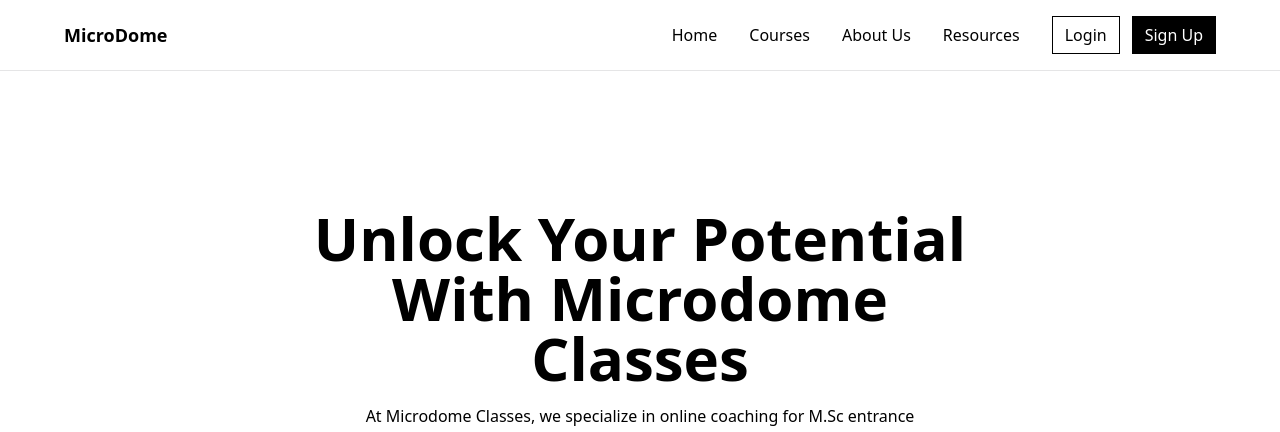
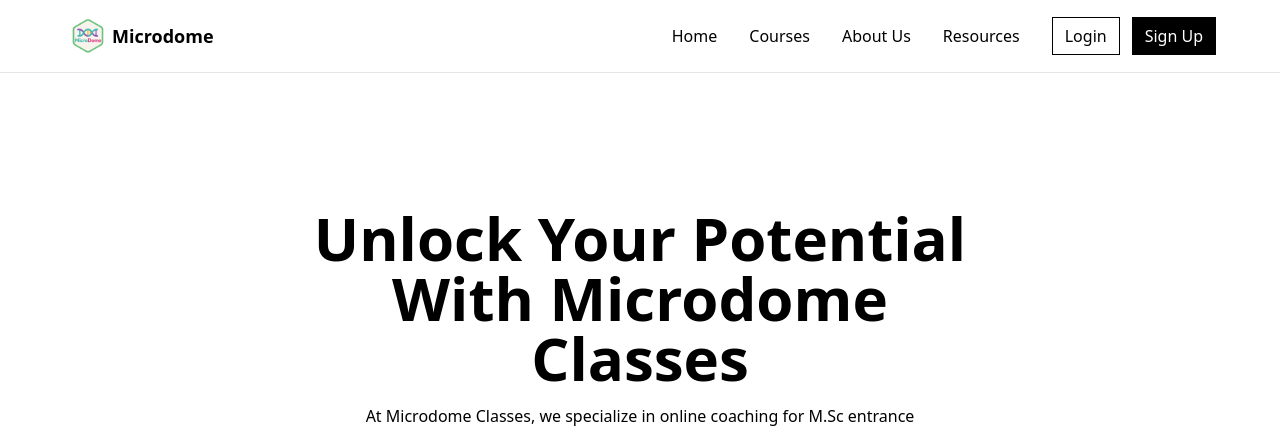
Before and after one commit to souravghoshofficial/microdome, a React (Vite) app in the folder Frontend/: page / in a window 1280 px wide. Shown: the top 432 px of the page. Built offline with nearby package versions, Linux system fonts and the light colour scheme.

Commit message:
add logo

```diff
--- a/Frontend/index.html
+++ b/Frontend/index.html
@@ -1,8 +1,9 @@
-<!doctype html>
+<!DOCTYPE html>
 <html lang="en">
   <head>
     <meta charset="UTF-8" />
     <meta name="viewport" content="width=device-width, initial-scale=1.0" />
+    <link rel="icon" type="image/x-icon" href="./src/assets/microdome-logo.png" sizes="96x96">
     <title>MicroDome</title>
   </head>
   <body>
--- a/Frontend/src/Layout.jsx
+++ b/Frontend/src/Layout.jsx
@@ -1,9 +1,7 @@
 import React from 'react'
 import './index.css'
 import { Outlet } from "react-router";
-
-import { Navbar , Footer } from './components'
-import { Landing , About , Contact , Enroll , Testimonial, Signup } from './pages'
+import { Navbar , Footer } from './components';
 
 const Layout = () => {
   return (
--- a/Frontend/src/components/Footer.jsx
+++ b/Frontend/src/components/Footer.jsx
@@ -1,6 +1,7 @@
 import React from "react";
 import { Link } from "react-router";
 import {RiFacebookCircleFill , RiInstagramFill , RiTwitterXFill , RiLinkedinBoxFill , RiYoutubeFill} from "@remixicon/react"
+import Logo from "./Logo";
 
 const Footer = () => {
   return (
@@ -9,7 +10,7 @@
         <hr className="w-full" />
         <div className="my-8 md:my-16 w-full px-2 md:px-8 flex flex-col md:flex-row justify-between">
           <div className="w-full md:w-[40%] flex flex-col justify-center">
-            <h3 className="text-2xl font-bold">MicroDome</h3>
+            <Logo className="w-20 md:w-24" />
             <p className="mt-2">Let's connect with our socials</p>
             <div className="mt-4 w-full flex items-center gap-4">
               <a className="" href="https://facebook.com">
--- /dev/null
+++ b/Frontend/src/components/Logo.jsx
@@ -0,0 +1,12 @@
+import React from 'react'
+import microdomeLogo from "../assets/microdome-logo.png"
+
+const Logo = ({className}) => {
+  return (
+    <div className={`${className}`}>
+        <img className='w-full' src={microdomeLogo} alt="microdome logo" />
+    </div>
+  )
+}
+
+export default Logo
--- a/Frontend/src/components/Navbar.jsx
+++ b/Frontend/src/components/Navbar.jsx
@@ -2,6 +2,7 @@
 import { useState } from "react";
 import { Link, NavLink } from "react-router";
 import { RiMenuFill , RiCloseLine } from "@remixicon/react";
+import Logo from "./Logo";
 
 
 const Navbar = () => {
@@ -9,11 +10,12 @@
 
   return (
     <nav className="fixed top-0 left-0 w-full border-b border-gray-950/[.1] dark:border-gray-50/[.1]  flex items-center justify-center z-50 backdrop-blur-md text-black dark:text-white">
-      <div className="w-[90%] py-4 flex items-center justify-between">
+      <div className="w-[90%] py-3 flex items-center justify-between">
         <div>
-          <Link to="/" className="text-lg font-bold" href="#">
-            MicroDome
-          </Link>
+        <a className="flex items-center" href="/">
+        <Logo className="w-9 md:w-12" />
+          <p className="text-lg font-bold">Microdome</p>
+        </a>
         </div>
         <div className="hidden md:flex items-center gap-8">
           <NavLink to="/" className="hover:underline hover:underline-offset-4 decoration-gray-800 dark:decoration-white">Home</NavLink>
@@ -42,10 +44,11 @@
           showSideNav ? "block" : "hidden"
         } absolute top-0 w-full h-screen z-50 flex items-start justify-items-start bg-white dark:bg-gray-950`}
       >
-        <div className="w-[90%] absolute top-0 left-[50%] translate-x-[-50%] flex items-center justify-between py-4">
-          <Link to="/" className="text-lg font-bold">
-            MicroDome
-          </Link>
+        <div className="w-[90%] absolute top-0 left-[50%] translate-x-[-50%] flex items-center justify-between py-3">
+        <a className="flex items-center" href="/">
+        <Logo className="w-9 md:w-12" />
+          <p className="text-lg font-bold">Microdome</p>
+        </a>
           {/* <img src={xmark} onClick={() => setShowSideNav(false)} className="w-6 h-6" alt="x mark" /> */}
           <RiCloseLine size={24} onClick={() => setShowSideNav(false)} />
         </div>
--- a/Frontend/src/components/index.js
+++ b/Frontend/src/components/index.js
@@ -3,5 +3,6 @@
 import Footer from "./Footer";
 import CourseCard from "./CourseCard";
 import TestimonialCard from "./TestimonialCard";
+import Logo from "./Logo";
 
-export { Navbar , ContactItem , Footer , CourseCard , TestimonialCard };
+export { Navbar , ContactItem , Footer , CourseCard , TestimonialCard , Logo };
--- a/Frontend/src/index.css
+++ b/Frontend/src/index.css
@@ -1,24 +1,23 @@
 @import "tailwindcss";
 
-:root{
-    --gap: 32px;
+:root {
+  --gap: 32px;
 }
 
-#marquee{
-    mask-image: linear-gradient(to right , transparent , #000 10% 90% , transparent);
+#marquee {
+  mask-image: linear-gradient(to right, transparent, #000 10% 90%, transparent);
 }
 
-.testimonial-container{
-    animation: scroll 20s linear infinite;
+.testimonial-container {
+  animation: scroll 20s linear infinite;
 }
 
-#marquee:hover .testimonial-container{
-    animation-play-state: paused;
+#marquee:hover .testimonial-container {
+  animation-play-state: paused;
 }
 
-
 @keyframes scroll {
-    to{
-      transform: translateX(calc(-100% - var(--gap)));
-    }
+  to {
+    transform: translateX(calc(-100% - var(--gap)));
   }
+}
--- a/Frontend/src/pages/Landing.jsx
+++ b/Frontend/src/pages/Landing.jsx
@@ -6,7 +6,7 @@
     <div id="home" className="md:pt-48 pt-32 pb-5 w-full flex items-center justify-center">
       <div className="w-[90%] flex flex-col items-center justify-center">
         <div className="mt-4 w-full md:w-[60%]">
-          <h1 className="text-center text-4xl md:text-5xl lg:text-6xl font-bold">Unlock Your Potential With Microdome Classes</h1>
+          <h1 className="text-center text-4xl md:text-5xl lg:text-6xl font-bold">Unlock Your Potential With <span className="gradiant-text">Microdome Classes</span></h1>
         </div>
         <div className="mt-4 w-full md:w-[50%]">
           <p className="text-center ">
```
Also changed, not shown: Frontend/src/assets/microdome-logo.png (added).
